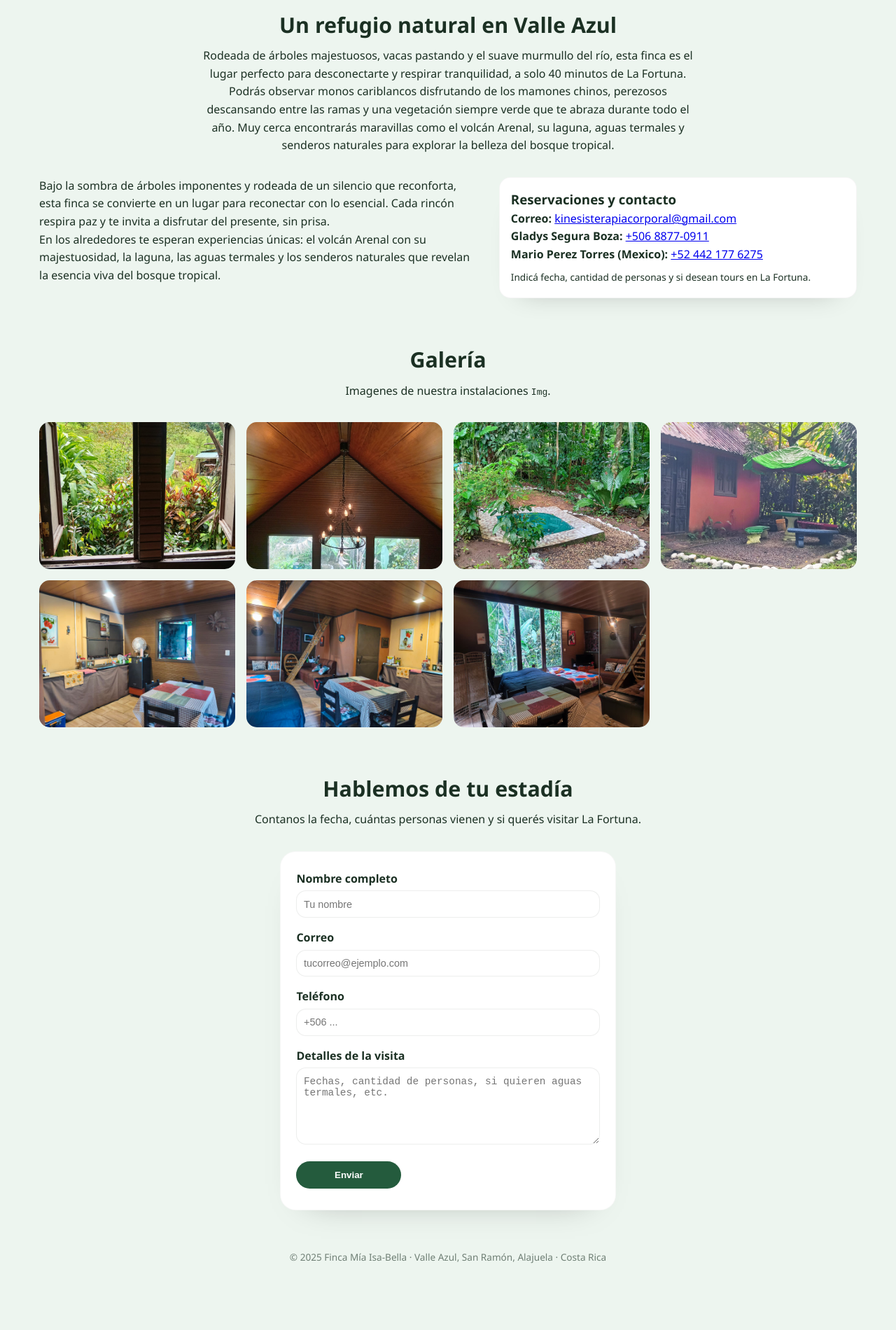
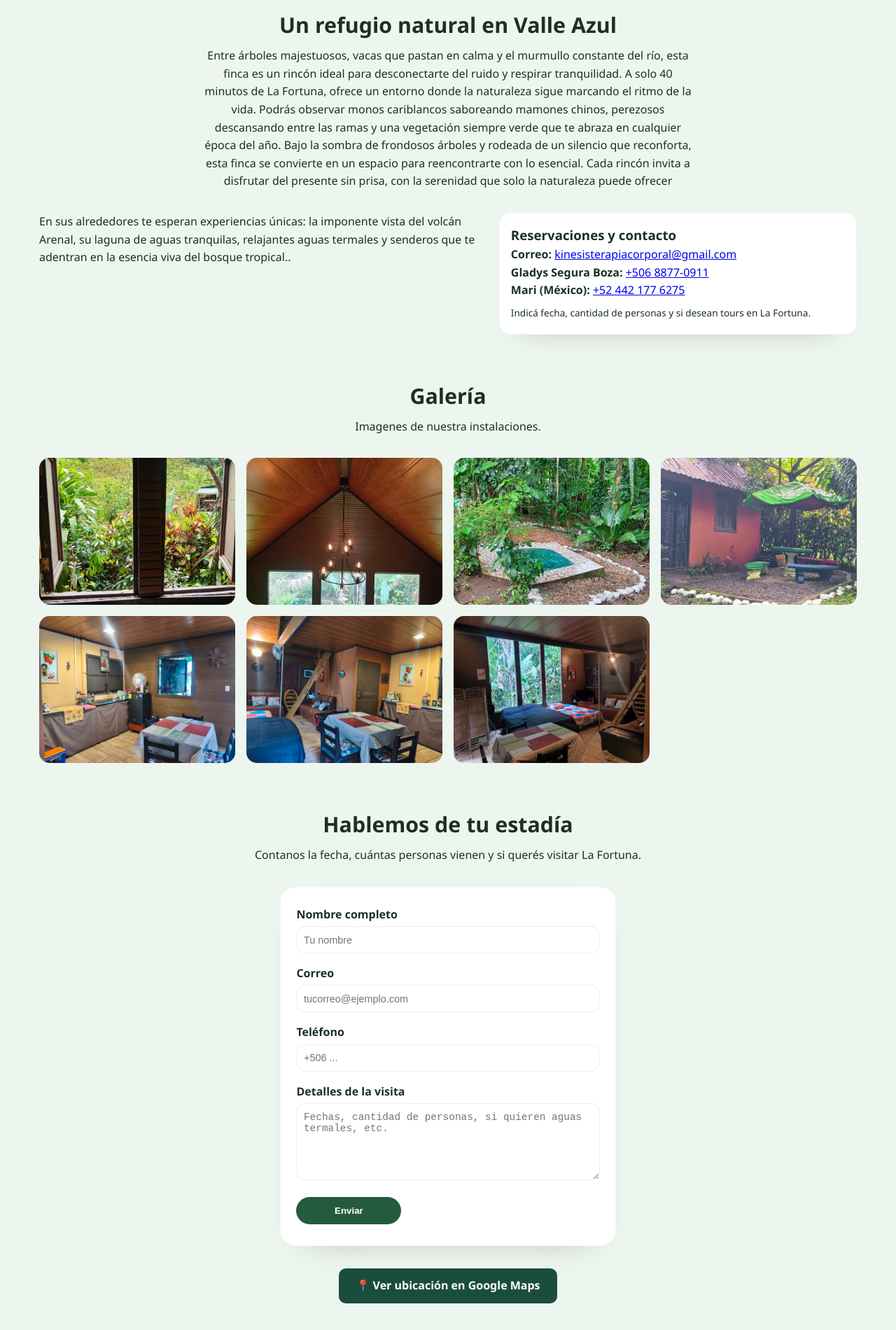
Before and after one commit to mendeczw/mia-isa-bella, a plain HTML site: page index.html in a window 1280 px wide. Shown: the part 714-2614 px from the top of the page at 70% size. Before the commit the page ends 2569 px from the top, so only its background shows below. Drawn offline with Linux system fonts and the light colour scheme; grey boxes are pictures that could not be loaded.

Commit message:
Add files via upload

```diff
--- a/index.html
+++ b/index.html
@@ -338,21 +338,20 @@
       <div class="section-title">
         <h2>Un refugio natural en Valle Azul</h2>
         <p>
-          Rodeada de árboles majestuosos, vacas pastando y el suave murmullo del río, esta finca es el lugar perfecto para desconectarte y respirar tranquilidad, a solo 40 minutos de La Fortuna.
-          Podrás observar monos cariblancos disfrutando de los mamones chinos, perezosos descansando entre las ramas y una vegetación siempre verde que te abraza durante todo el año.
-          Muy cerca encontrarás maravillas como el volcán Arenal, su laguna, aguas termales y senderos naturales para explorar la belleza del bosque tropical.
+          Entre árboles majestuosos, vacas que pastan en calma y el murmullo constante del río, esta finca es un rincón ideal para desconectarte del ruido y respirar tranquilidad.
+          A solo 40 minutos de La Fortuna, ofrece un entorno donde la naturaleza sigue marcando el ritmo de la vida. Podrás observar monos cariblancos saboreando mamones chinos, perezosos descansando entre las ramas y una vegetación siempre verde que te abraza en cualquier época del año. Bajo la sombra de frondosos árboles y rodeada de un silencio que reconforta, esta finca se convierte en un espacio para reencontrarte con lo esencial. Cada rincón invita a disfrutar del presente sin prisa, con la serenidad que solo la naturaleza puede ofrecer
         </p>
       </div>
       <div class="two-cols">
         <div>
-          <p>Bajo la sombra de árboles imponentes y rodeada de un silencio que reconforta, esta finca se convierte en un lugar para reconectar con lo esencial. Cada rincón respira paz y te invita a disfrutar del presente, sin prisa.</p>
-          <p>En los alrededores te esperan experiencias únicas: el volcán Arenal con su majestuosidad, la laguna, las aguas termales y los senderos naturales que revelan la esencia viva del bosque tropical.</p>
+          <p>En sus alrededores te esperan experiencias únicas: la imponente vista del volcán Arenal, su laguna de aguas tranquilas, relajantes aguas termales y senderos que te adentran en la esencia viva del bosque tropical..</p>
+          <p></p>
         </div>
         <div class="feature" style="border-radius:16px;">
           <h3>Reservaciones y contacto</h3>
           <p><strong>Correo:</strong> <a href="mailto:kinesisterapiacorporal@gmail.com">kinesisterapiacorporal@gmail.com</a></p>
           <p><strong>Gladys Segura Boza:</strong> <a href="tel:+50688770911">+506 8877-0911</a></p>
-          <p><strong>Mario Perez Torres (Mexico):</strong> <a href="tel:+524421776275">+52 442 177 6275</a></p>
+          <p><strong>Mari (México):</strong> <a href="tel:+524421776275">+52 442 177 6275</a></p>
           <p style="margin-top:.5rem;font-size:.85rem;">
             Indicá fecha, cantidad de personas y si desean tours en La Fortuna.
           </p>
@@ -364,7 +363,7 @@
     <section id="galeria">
       <div class="section-title">
         <h2>Galería</h2>
-        <p>Imagenes de nuestra instalaciones <code>Img</code>.</p>
+        <p>Imagenes de nuestra instalaciones.</p>
       </div>
       <div class="galeria">
         <img src="./Img/a _travez _de_la_ventana.jpg" alt="Vista desde la ventana">
@@ -377,12 +376,13 @@
       </div>
     </section>
 
-    <!-- CONTACTO (Reformado) -->
+    <!-- CONTACTO (Reformado con Mapa) -->
 <section id="contacto">
   <div class="section-title">
     <h2>Hablemos de tu estadía</h2>
     <p>Contanos la fecha, cuántas personas vienen y si querés visitar La Fortuna.</p>
   </div>
+
   <div class="form-wrapper">
     <form action="mailto:kinesisterapiacorporal@gmail.com" method="post" enctype="text/plain">
       <div class="form-group">
@@ -404,7 +404,25 @@
       <button type="submit" class="btn-form">Enviar</button>
     </form>
   </div>
+
+  <!-- Botón Google Maps -->
+  <div style="text-align:center; margin-top:2rem;">
+    <a href="https://maps.app.goo.gl/RtSTeGe2fd68MupHA"
+       target="_blank"
+       style="display:inline-block; background:#1b4d3e; color:#fff; padding:12px 24px; border-radius:10px; text-decoration:none; font-weight:600;">
+       📍 Ver ubicación en Google Maps
+    </a>
+  </div>
+
+  <!-- Mapa incrustado -->
+  <div style="margin-top:2rem; display:flex; justify-content:center;">
+    <iframe
+      src="https://www.google.com/maps/embed?pb=!1m18!1m12!1m3!1d3931.116046537419!2d-84.5630064!3d10.320856!2m3!1f0!2f0!3f0!3m2!1i1024!2i768!4f13.1!3m3!1m2!1s0x8fa06d0001bdd071%3A0x447aa497b3551aab!2sFinca%20Mia%20Isa-bella!5e0!3m2!1ses!2scr!4v1701200000000!5m2!1ses!2scr"
+      width="90%" height="400" style="border:0; border-radius:12px;" allowfullscreen loading="lazy">
+    </iframe>
+  </div>
 </section>
+
   </main>
 
   <footer>
```
Lines whose indentation alone changed are shown as unchanged.
